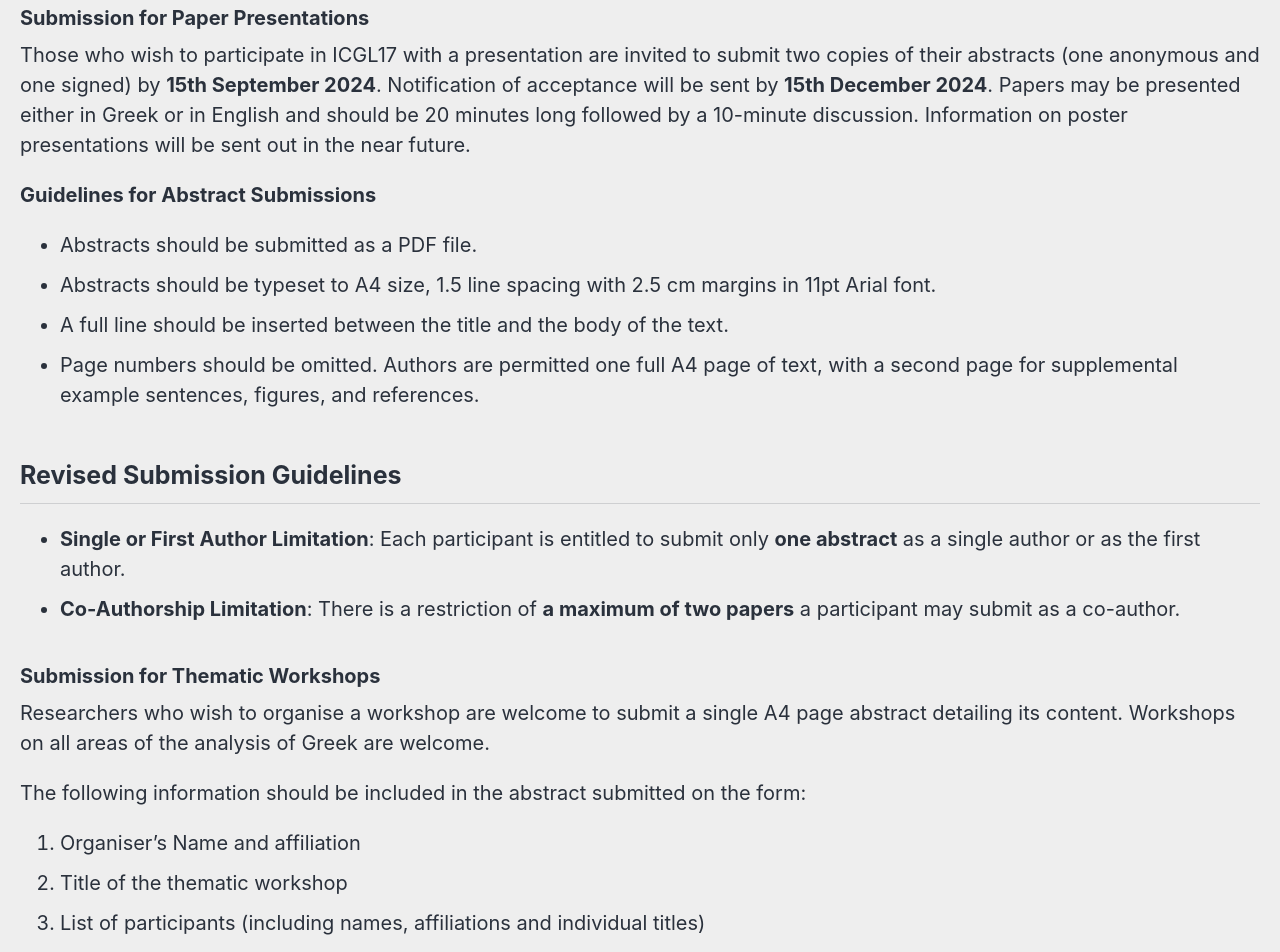
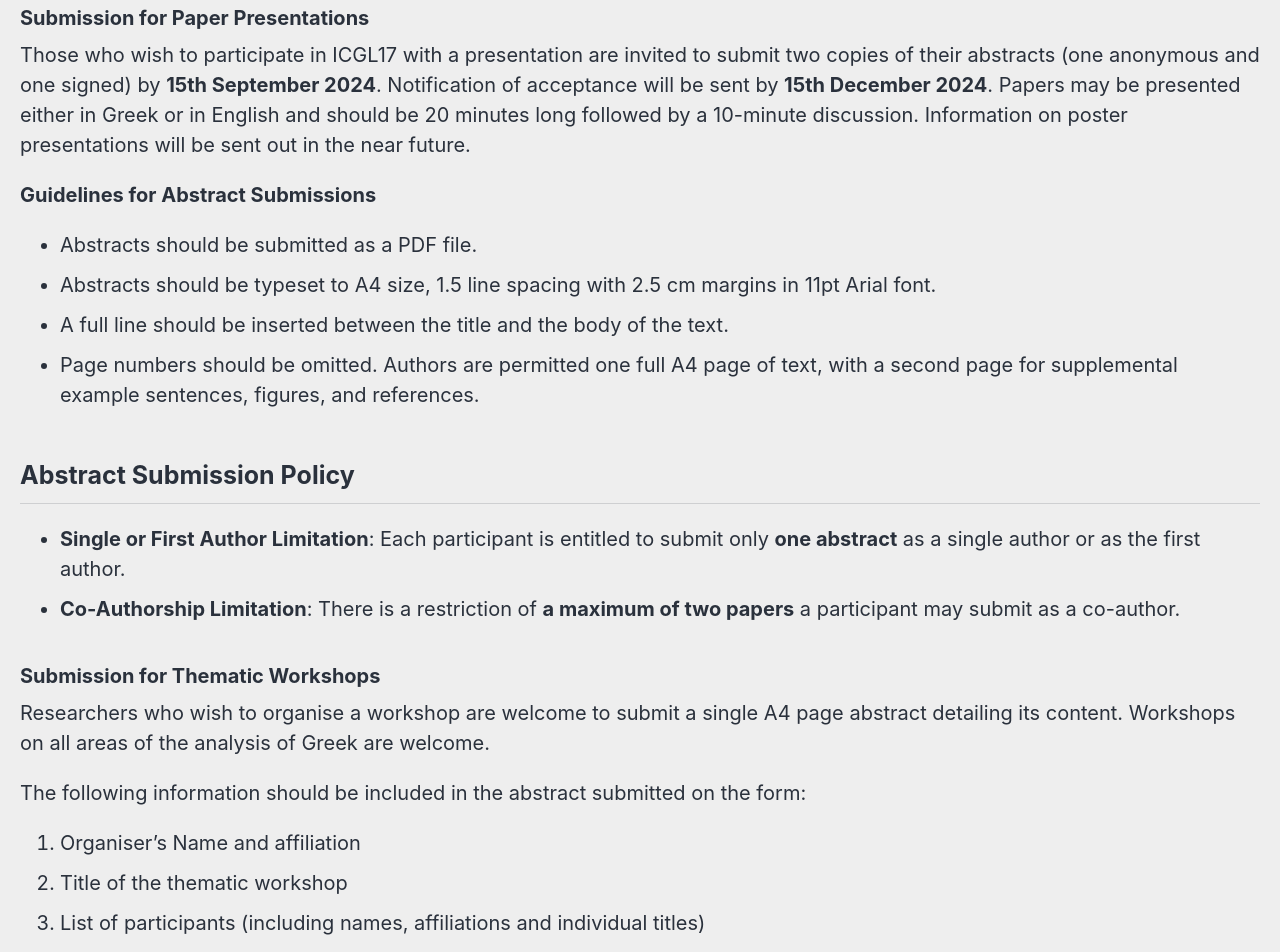
Before and after one commit to roryleung/ICGL17, a Jekyll site: the page built from _pages/cfp.md, in a window 1280 px wide. Shown: the part 787-1739 px from the top of the page. Built offline with Jekyll 4.4.1, drawn with Linux system fonts in a browser that asks for light colours; cached includes are drawn as plain includes; nearby versions of some CDN libraries.

Commit message:
Update cfp.md

```diff
--- a/_pages/cfp.md
+++ b/_pages/cfp.md
@@ -25,7 +25,7 @@ Those who wish to participate in ICGL17 with a presentation are invited to submi
 - Page numbers should be omitted.
 Authors are permitted one full A4 page of text, with a second page for supplemental example sentences, figures, and references.
 
-## Revised Submission Guidelines
+## Abstract Submission Policy
 
 - **Single or First Author Limitation**: Each participant is entitled to submit only **one abstract** as a single author or as the first author.
 - **Co-Authorship Limitation**: There is a restriction of **a maximum of two papers** a participant may submit as a co-author.
```
